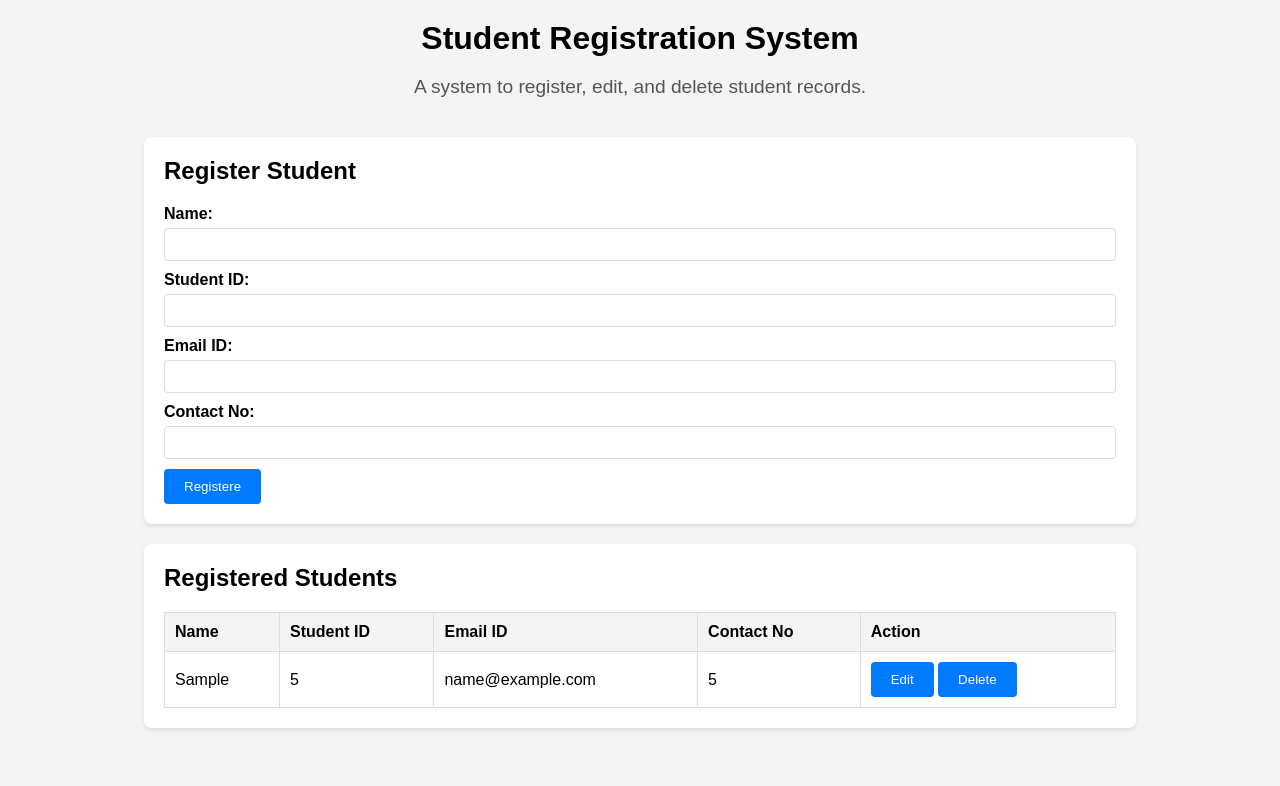
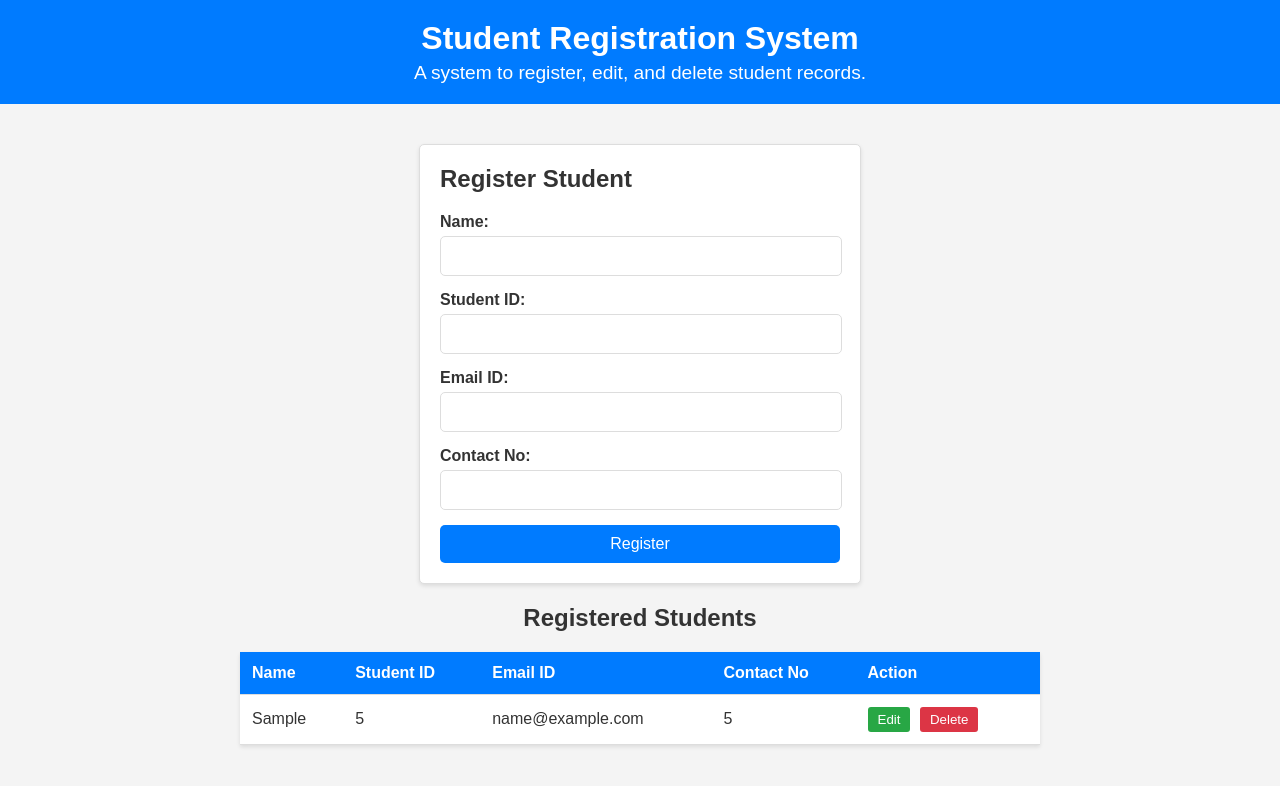
Before and after one commit to Toufik353/DOM-Assignment-internshala, a plain HTML site: page index.html in a window 1280 px wide. Both pictures are taken after typing "Sample", "5", "name@example.com", "5" into the empty fields and a click on the button "Register". Drawn offline with Linux system fonts and the light colour scheme.

Commit message:
Final updated code with the updated styling

```diff
--- a/script.js
+++ b/script.js
@@ -30,11 +30,11 @@ const studentForm = document.getElementById("student-form");
 
     if(editStudentIndex === null){
         studentList.push({ studentName, studentEmail, studentId, studentContact });
-        document.querySelector('button').innerHTML = 'Registere'
 
     }else{
+        document.querySelector('button').innerHTML = 'REGISTER'
+
         studentList[editStudentIndex] = { studentName, studentEmail, studentId, studentContact }
-        document.querySelector('button').innerHTML = 'Save'
         editStudentIndex = null
 
     }
@@ -55,6 +55,8 @@ displayStudents()
 // Edit the Student
 function editStudent(index){
 editStudentIndex = index
+document.querySelector('button').innerHTML = 'SAVE'
+
     document.getElementById("student-name").value = studentList[index].studentName;
     document.getElementById("student-id").value = studentList[index].studentId;
      document.getElementById("student-email").value = studentList[index].studentEmail;
--- a/style.css
+++ b/style.css
@@ -1,103 +1,149 @@
+/* General styles */
 body {
     font-family: Arial, sans-serif;
+    margin: 0;
+    padding: 0;
     background-color: #f4f4f4;
-    margin: 0;
-    padding: 20px;
-    display: flex;
-    flex-direction: column;
-    align-items: center;
+    color: #333;
 }
 
 header {
+    background-color: #007bff;
+    color: white;
+    padding: 20px;
     text-align: center;
     margin-bottom: 20px;
 }
 
-header h1 {
+h1 {
     margin: 0;
+    font-size: 2rem;
 }
 
-header p {
-    font-size: 1.2em;
-    color: #555;
+p {
+    margin: 5px 0 0;
+    font-size: 1.2rem;
 }
 
 main {
-    width: 80%;
+    display: flex;
+    justify-content: center;
+    align-items: flex-start;
+    flex-direction: column;
+    padding: 20px;
 }
 
-.form-section, .display-section {
-    background: white;
+/* Form section */
+.form-section {
+    background-color: white;
+    border: 1px solid #ddd;
+    border-radius: 5px;
     padding: 20px;
-    border-radius: 8px;
+    margin-bottom: 20px;
+    width: 100%;
+    max-width: 400px;
     box-shadow: 0 2px 4px rgba(0, 0, 0, 0.1);
-    margin-bottom: 20px;
+    margin: auto;
 }
 
-.form-section h2, .display-section h2 {
+.form-section h2 {
     margin-top: 0;
+    font-size: 1.5rem;
 }
 
-form div {
-    margin-bottom: 10px;
+.form-section form div {
+    margin-bottom: 15px;
 }
 
-form label {
+.form-section form label {
     display: block;
+    margin-bottom: 5px;
     font-weight: bold;
-    margin-bottom: 5px;
 }
 
-form input {
-    width: 100%;
-    padding: 8px;
-    box-sizing: border-box;
+.form-section form input {
+    width: 95%;
+    padding: 10px;
     border: 1px solid #ddd;
-    border-radius: 4px;
+    border-radius: 5px;
+    font-size: 1rem;
 }
 
-button {
-    background: #007BFF;
+.form-section button {
+    width: 100%;
+    padding: 10px;
+    background-color: #007bff;
     color: white;
     border: none;
-    padding: 10px 20px;
-    border-radius: 4px;
+    border-radius: 5px;
+    font-size: 1rem;
     cursor: pointer;
+    transition: background-color 0.3s ease;
 }
 
-button:hover {
-    background: #0056b3;
+.form-section button:hover {
+    background-color: #0056b3;
+}
+
+/* Display section */
+.display-section {
+    width: 100%;
+    max-width: 800px;
+    margin: 0 auto;
+}
+
+.display-section h2 {
+    font-size: 1.5rem;
+    margin-bottom: 20px;
+    text-align: center;
 }
 
 table {
     width: 100%;
     border-collapse: collapse;
+    margin-bottom: 20px;
+    background-color: white;
+    box-shadow: 0 2px 4px rgba(0, 0, 0, 0.1);
 }
 
 th, td {
-    padding: 10px;
-    border: 1px solid #ddd;
+    padding: 12px;
     text-align: left;
+    border-bottom: 1px solid #ddd;
 }
 
 th {
-    background-color: #f4f4f4;
+    background-color: #007bff;
+    color: white;
 }
 
-.actions button {
-    background: #28a745;
-    color: white;
-    border: none;
-    padding: 5px 10px;
-    border-radius: 4px;
-    cursor: pointer;
-    margin-right: 5px;
+tr:hover {
+    background-color: #f1f1f1;
 }
 
-.actions button.delete {
-    background: #dc3545;
+td button {
+    padding: 5px 10px;
+    margin-right: 5px;
+    border: none;
+    border-radius: 3px;
+    cursor: pointer;
+    transition: background-color 0.3s ease;
 }
 
-.actions button:hover {
-    opacity: 0.8;
+td button:nth-child(1) {
+    background-color: #28a745;
+    color: white;
 }
+
+td button:nth-child(1):hover {
+    background-color: #218838;
+}
+
+td button:nth-child(2) {
+    background-color: #dc3545;
+    color: white;
+}
+
+td button:nth-child(2):hover {
+    background-color: #c82333;
+}
```
